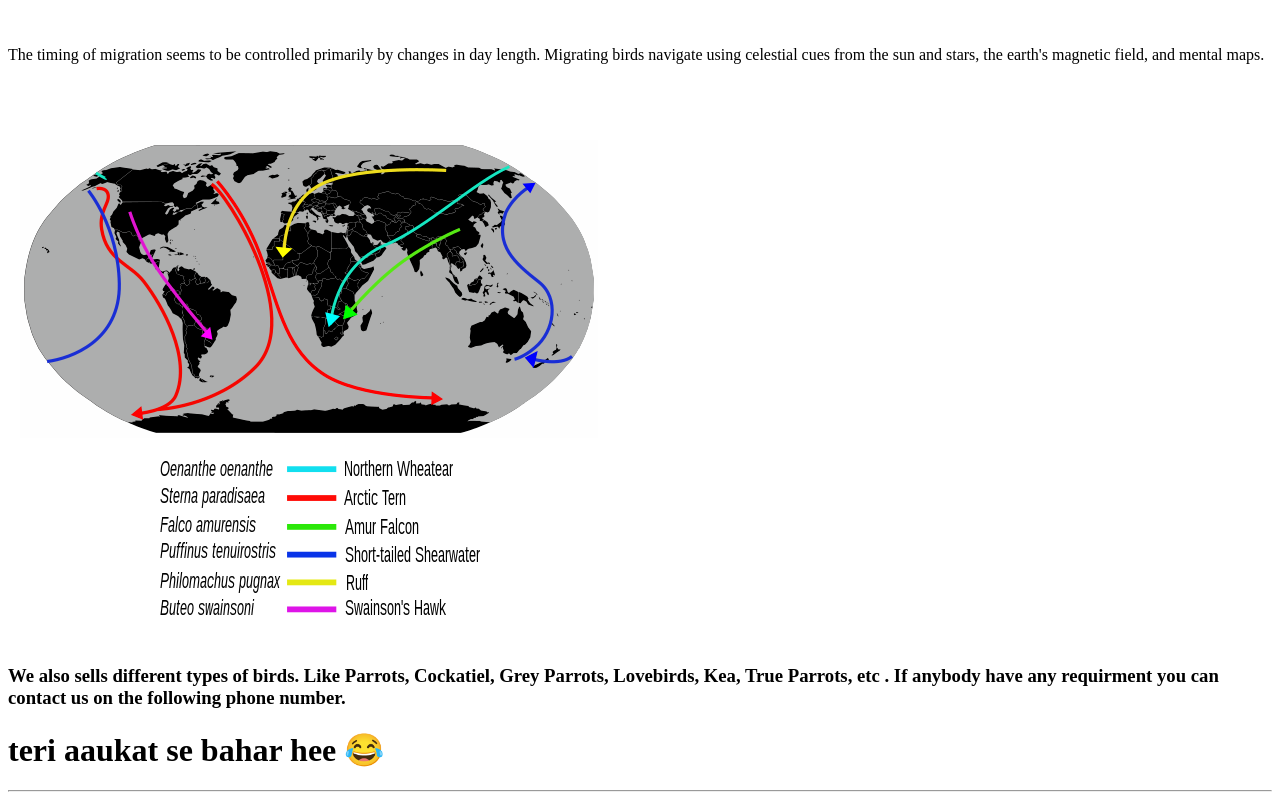
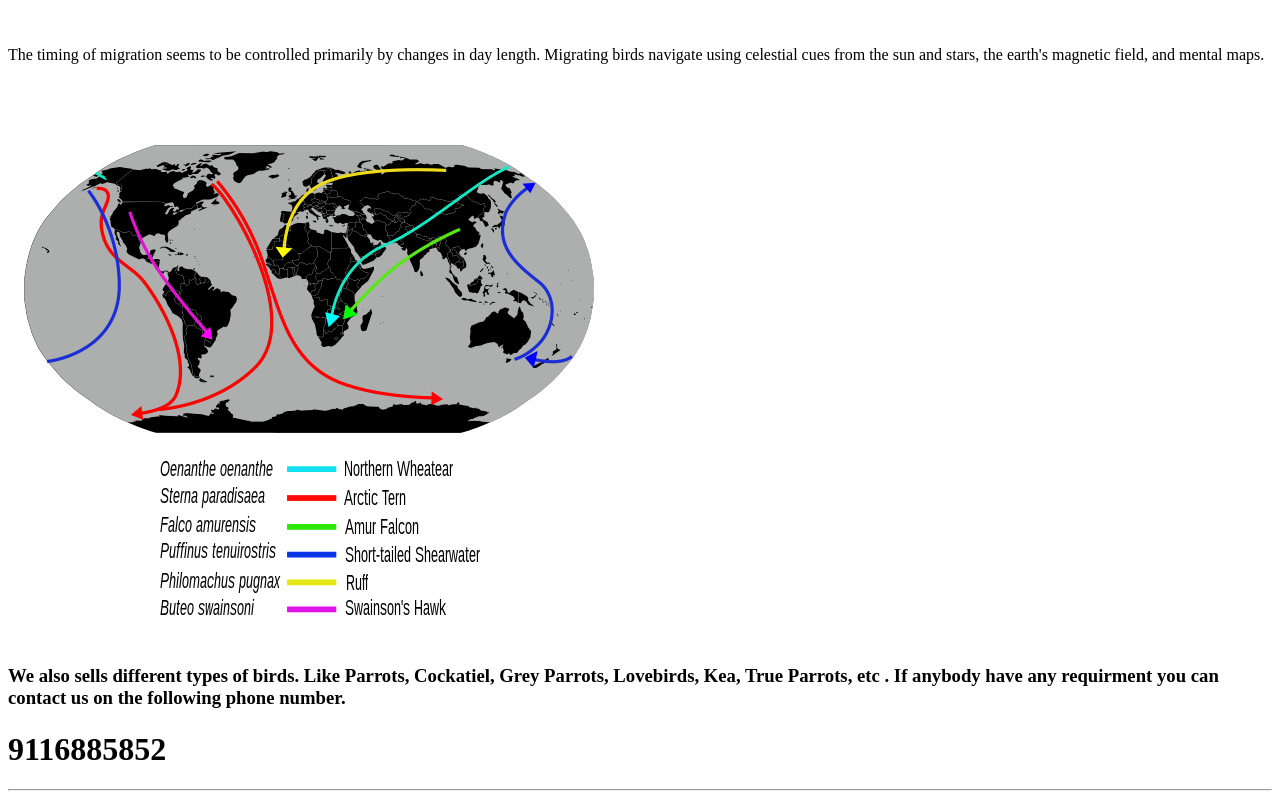
Before and after one commit to gouravshyam/gourav, a plain HTML site: page index.html in a window 1280 px wide. Shown: the part 645-1445 px from the top of the page. Drawn offline with Linux system fonts and the light colour scheme.

Commit message:
Update index.html

```diff
--- a/index.html
+++ b/index.html
@@ -47,7 +47,7 @@
     <h3>We also sells different types of birds. Like Parrots, Cockatiel, Grey Parrots, Lovebirds, Kea,
         True Parrots, etc . If anybody have any requirment you can contact us on the following phone number.
     </h3>
-    <h1>teri aaukat se bahar hee 😂</h1>
+    <h1>9116885852</h1>
     <hr>
 </body>
 </html>
```
